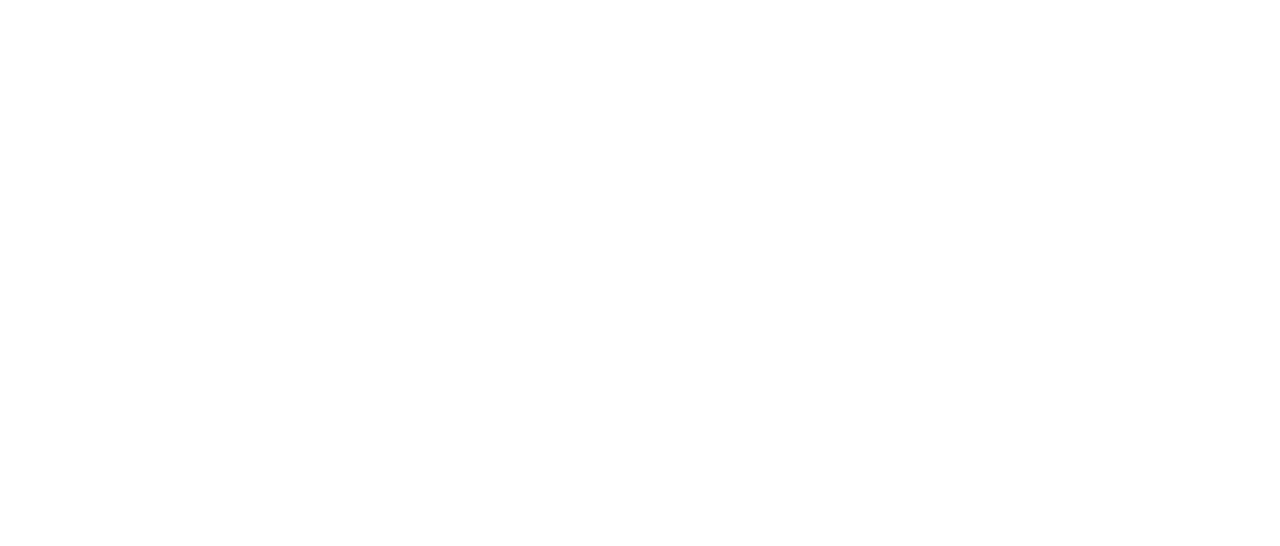
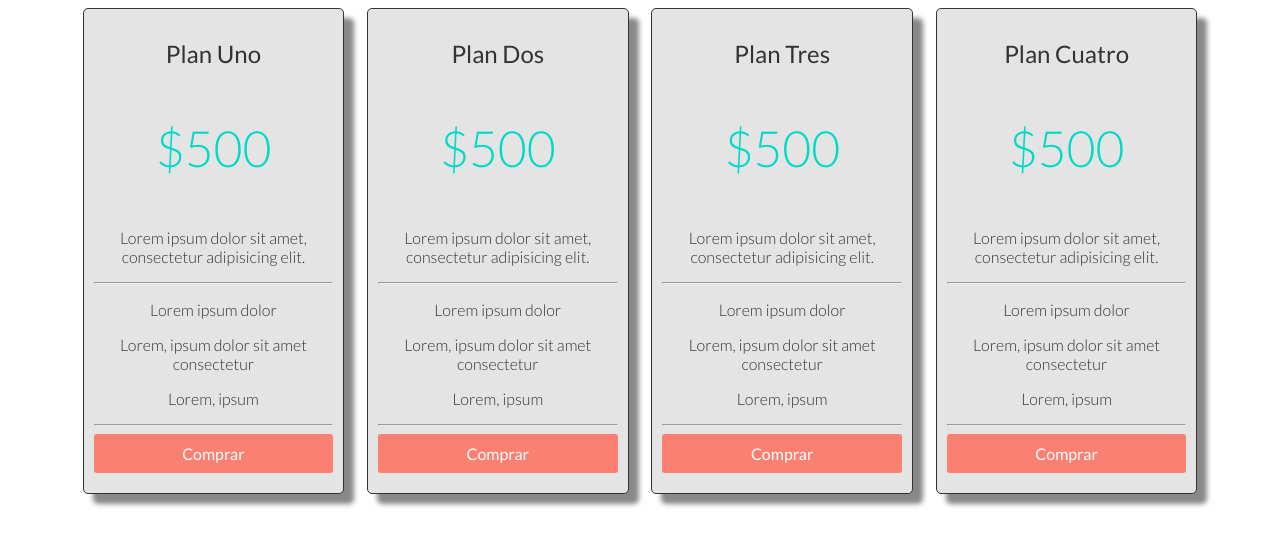
Before and after one commit to soRodriguezz/pricing-table, a plain HTML site: page index.html in a window 1280 px wide. Drawn offline with Linux system fonts and the light colour scheme.

Commit message:
table pricing

```diff
--- a/index.html
+++ b/index.html
@@ -4,9 +4,62 @@
     <meta charset="utf-8">
     <meta name="viewport" content="width=device-width">
     <title>repl.it</title>
+    <link rel="preconnect" href="https://fonts.gstatic.com">
+    <link href="https://fonts.googleapis.com/css2?family=Lato:wght@300;400;700&display=swap" rel="stylesheet">
     <link href="style.css" rel="stylesheet" type="text/css" />
   </head>
   <body>
+    <section class="container flex text-center">
+      <!-- 1ra tarjeta -->
+      <div class="columna">
+        <h2>Plan Uno</h2>
+        <p class="precio">$500</p>
+        <p>Lorem ipsum dolor sit amet, consectetur adipisicing elit.</p>
+        <hr>
+        <p>Lorem ipsum dolor</p>
+        <p>Lorem, ipsum dolor sit amet consectetur</p>
+        <p>Lorem, ipsum</p>
+        <hr>
+        <a href="#" class="btn-precio">Comprar</a>
+      </div>
+      <!-- 2da tarjeta -->
+      <div class="columna">
+        <h2>Plan Dos</h2>
+        <p class="precio">$500</p>
+        <p>Lorem ipsum dolor sit amet, consectetur adipisicing elit.</p>
+        <hr>
+        <p>Lorem ipsum dolor</p>
+        <p>Lorem, ipsum dolor sit amet consectetur</p>
+        <p>Lorem, ipsum</p>
+        <hr>
+        <a href="#" class="btn-precio">Comprar</a>
+      </div>
+      <!-- 3ra tarjeta -->
+      <div class="columna">
+        <h2>Plan Tres</h2>
+        <p class="precio">$500</p>
+        <p>Lorem ipsum dolor sit amet, consectetur adipisicing elit.</p>
+        <hr>
+        <p>Lorem ipsum dolor</p>
+        <p>Lorem, ipsum dolor sit amet consectetur</p>
+        <p>Lorem, ipsum</p>
+        <hr>
+        <a href="#" class="btn-precio">Comprar</a>
+      </div>
+      <!-- 4ta tarjeta -->
+      <div class="columna">
+        <h2>Plan Cuatro</h2>
+        <p class="precio">$500</p>
+        <p>Lorem ipsum dolor sit amet, consectetur adipisicing elit.</p>
+        <hr>
+        <p>Lorem ipsum dolor</p>
+        <p>Lorem, ipsum dolor sit amet consectetur</p>
+        <p>Lorem, ipsum</p>
+        <hr>
+        <a href="#" class="btn-precio">Comprar</a>
+      </div>
+    </section>
+
     <script src="script.js"></script>
   </body>
 </html>
--- a/style.css
+++ b/style.css
@@ -0,0 +1,70 @@
+.container{
+  margin: 0 auto;
+  width: 90%;
+}
+
+body{
+  font-family: 'Lato', sans-serif;
+}
+
+h2{
+  font-weight: 400;
+}
+
+p{
+  font-weight: 300
+}
+
+.flex{
+  display: flex;
+  flex-wrap: wrap;
+}
+
+.text-center{
+  text-align: center;
+}
+
+.precio{
+  font-size: 50px;
+  color: #00dac7;
+}
+
+.columna{
+  background: rgb(228, 228, 228);
+  color: #333;
+  border: 1px solid #333;
+  margin: 0 auto;
+  padding: 10px;
+  border-radius: 5px;
+  box-shadow: 10px 10px 5px #888;
+  width: 23%;
+  box-sizing: border-box;
+}
+
+.btn-precio{
+  background: salmon;
+  display: block;
+  padding: 10px;
+  color: white;
+  text-decoration: none;
+  border-radius: 3px;
+  margin-bottom: 10px;
+}
+
+.btn-precio:hover{
+  background: rgb(247, 100, 84);
+}
+
+@media(max-width: 1070px){
+  .columna{
+    width: 45%;
+    margin-bottom: 20px;
+  }
+}
+
+@media (max-width: 600px){
+  .columna{
+    width: 100%;
+    margin-bottom: 20px;
+  }
+}
```
